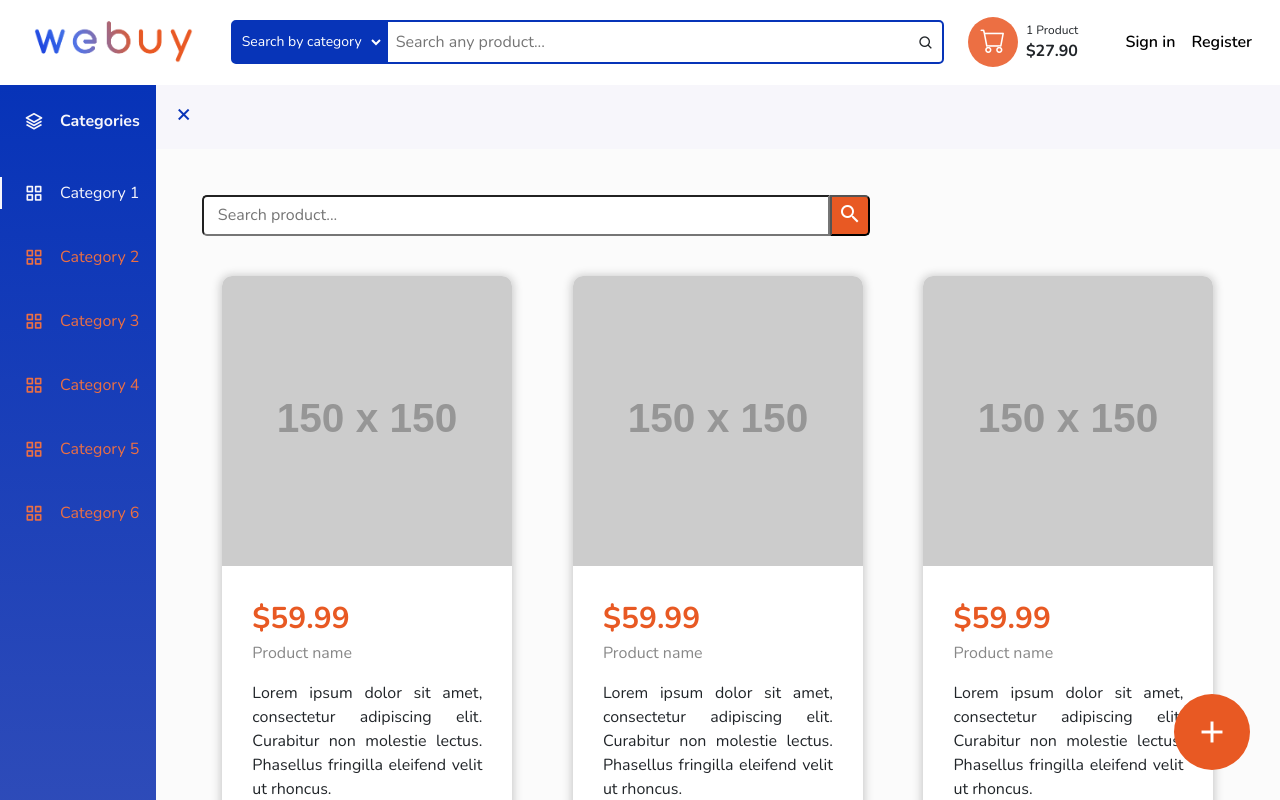
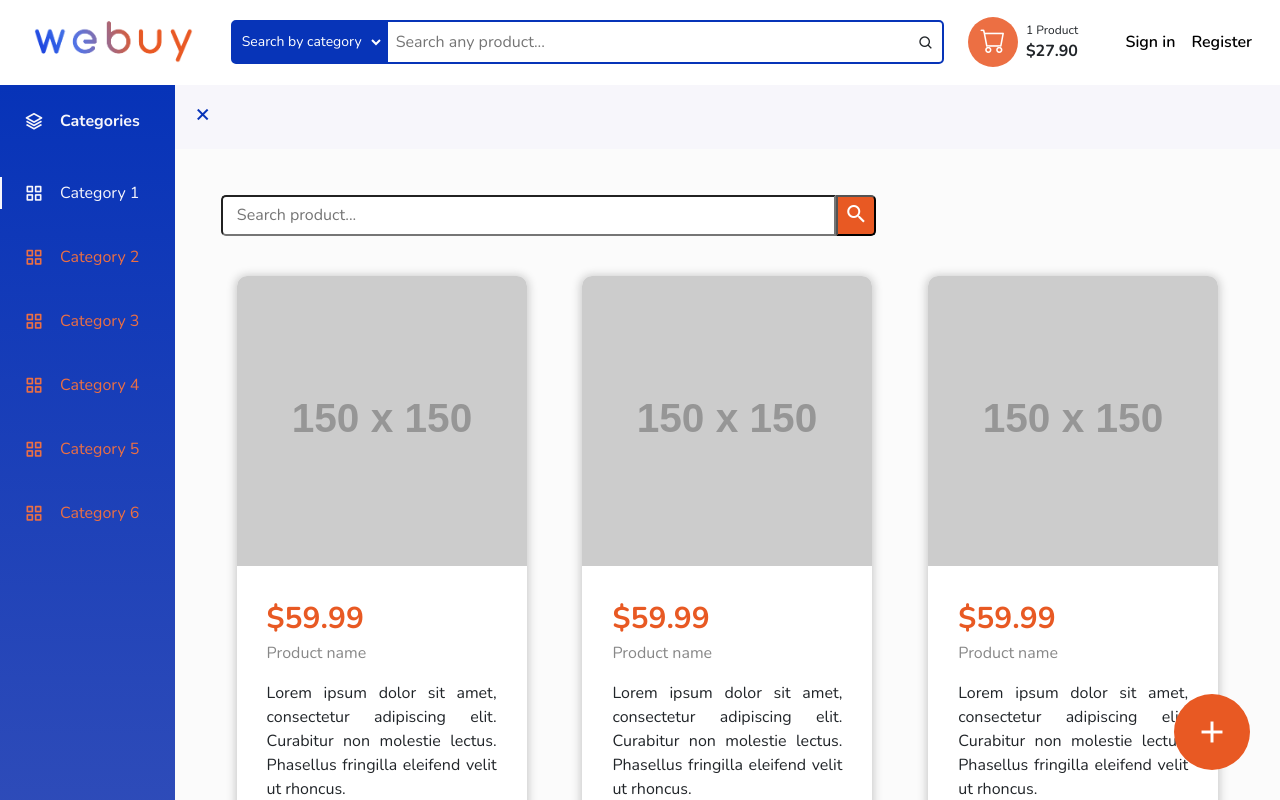
Before and after one commit to AlanCastro-123/webuy, a plain HTML site: page view/mainView.html in a window 1280 px wide. Both pictures are taken after a click on the element 96 px from the left and 116 px from the top of the page. Shown: the top 800 px of the page. Drawn offline with nearby package versions, Linux system fonts and the light colour scheme; placeholder pictures from the web are drawn by us.

Commit message:
fixed padding on sidebar

```diff
--- a/css/sideBar.css
+++ b/css/sideBar.css
@@ -27,6 +27,10 @@ h1 {
   font-family: var(--body-font);
   font-size: var(--normal-font-size);
   transition: 0.5s;
+}
+
+.flexible-container {
+  flex-shrink: 1;
 }
 
 .main {
@@ -182,6 +186,7 @@ a {
 
   .show {
     width: calc(var(--nav-width) + 156px);
+    padding-right: 35px;
   }
 
   .body-pd {
--- a/view/mainView.html
+++ b/view/mainView.html
@@ -74,7 +74,7 @@
                 </nav>
             </div>
             <!--Container Main start-->
-            <div>
+            <div class="flexible-container">
                 <header class="header" id="header">
                     <div class="header_toggle"> <i class='bx bx-menu' id="header-toggle" onclick="sideBarMenu()"></i> </div>
                 </header>
```
